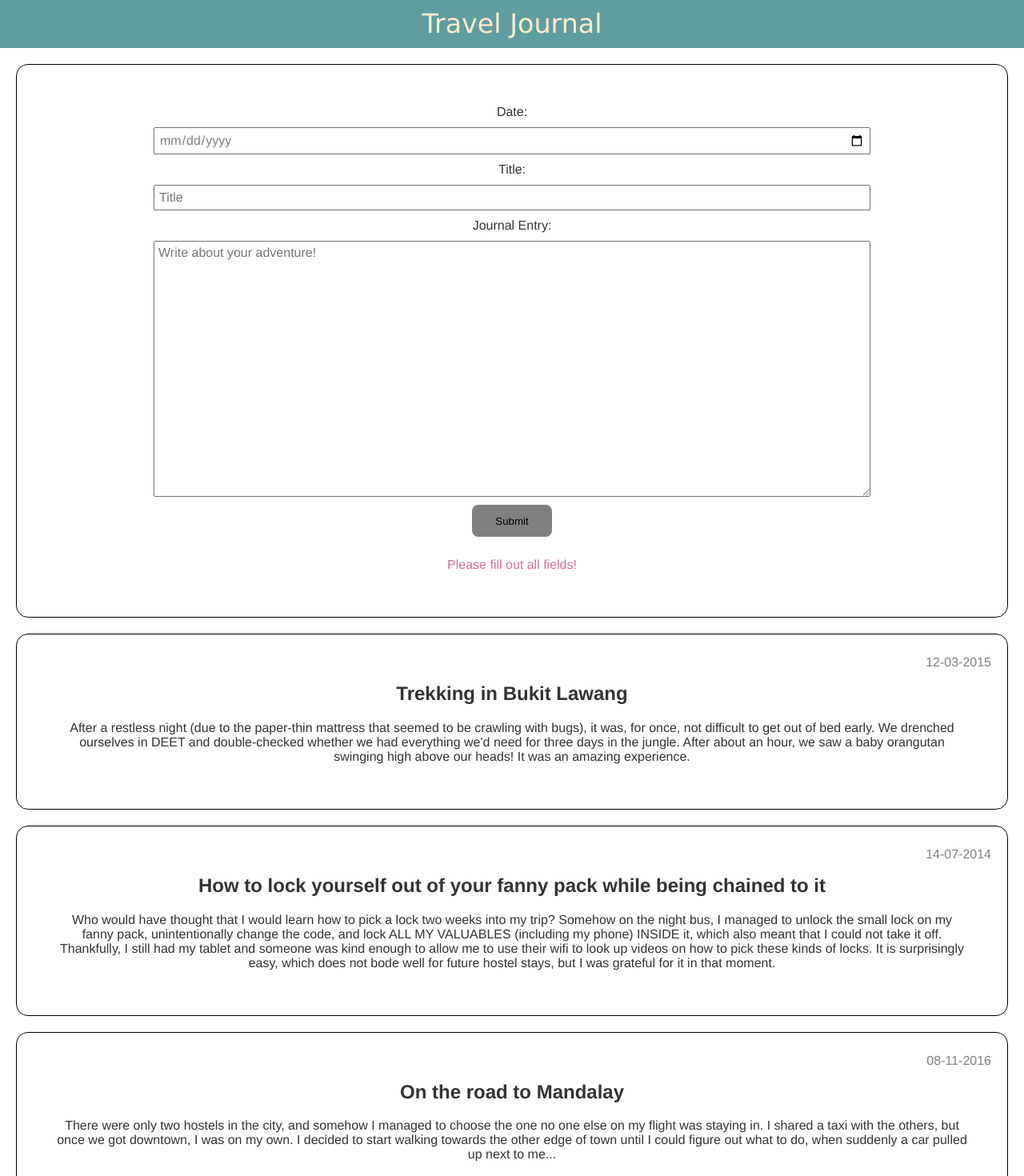
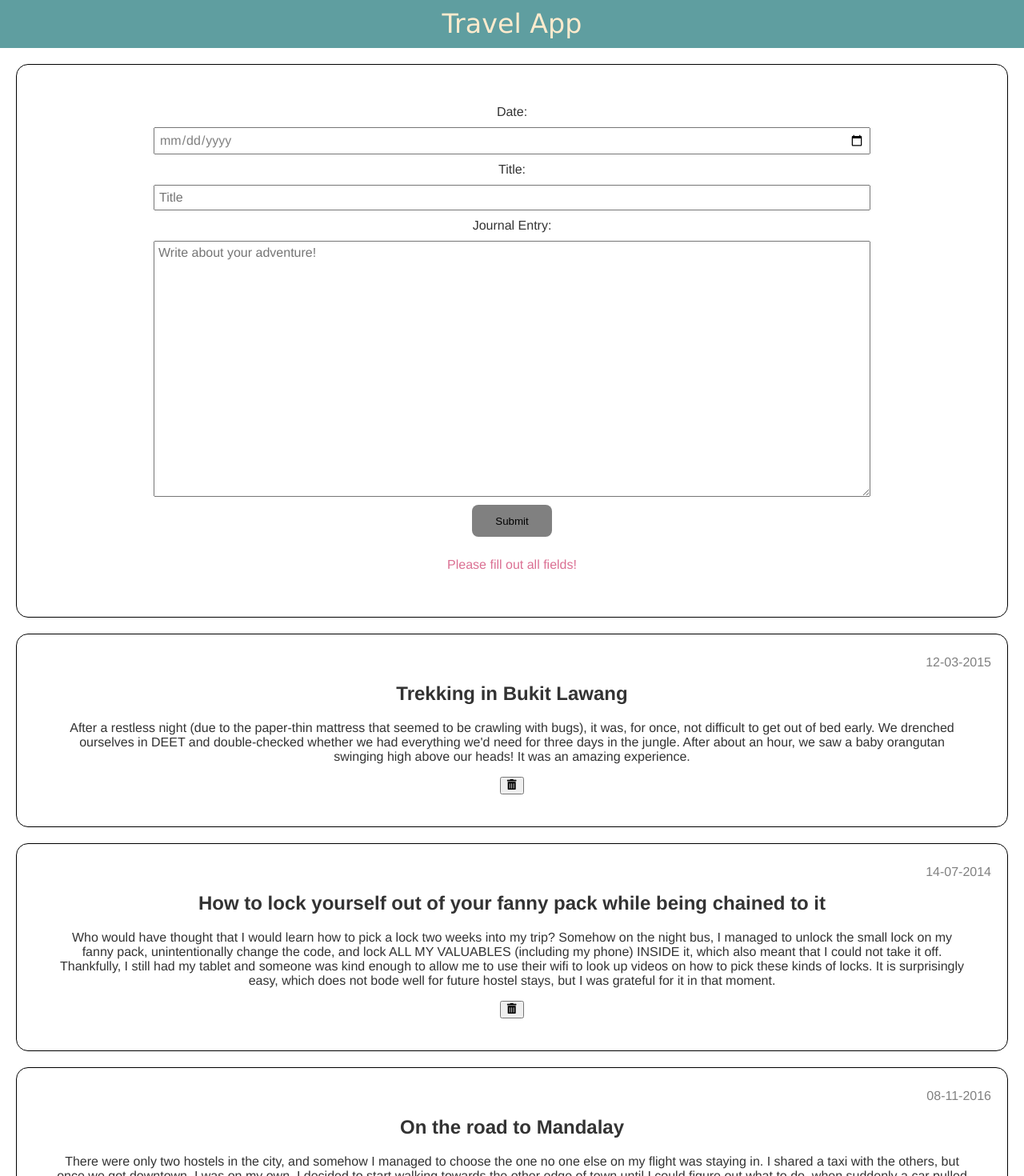
Before and after one commit to MaggieSchuetz/capstone-project, a React (Create React App) app: page / in a window 1280 px wide. Shown: the top 1470 px of the page at 80% size. Built offline with nearby package versions, Linux system fonts and the light colour scheme; a web font is replaced by a local one.

Commit message:
Add function delete entry with confirmation window

```diff
--- a/package.json
+++ b/package.json
@@ -8,6 +8,8 @@
     "@testing-library/user-event": "^13.5.0",
     "react": "^17.0.2",
     "react-dom": "^17.0.2",
+    "react-icons": "^4.3.1",
+    "react-modal": "^3.14.4",
     "react-scripts": "5.0.0",
     "styled-components": "^5.3.3",
     "uuid": "^8.3.2",
--- a/src/App.js
+++ b/src/App.js
@@ -2,7 +2,6 @@
 import { v4 as uuidv4 } from 'uuid';
 import { useState } from 'react';
 import GlobalStyle from './globalStyles';
-import styled from 'styled-components';
 import Header from './components/Header';
 import EntryList from './components/EntryList';
 import JournalEntries from './data/JournalEntries';
@@ -14,20 +13,21 @@ function App() {
     newEntry.id = uuidv4();
     setEntryContent([newEntry, ...entryContent]);
   };
-
+  const deleteEntry = id => {
+    if (window.confirm('Are you sure you want to delete this journal entry?')) {
+      setEntryContent(entryContent.filter(item => item.id !== id));
+    }
+  };
   return (
-    <AppContainer>
+    <>
       <GlobalStyle />
-      <Header text="Travel Journal" />
+      <Header text="Travel App" />
       <div className="AppContainer">
         <Form handleAdd={addJournalEntry} />
-        <EntryList content={entryContent} />
+        <EntryList content={entryContent} handleDelete={deleteEntry} />
       </div>
-    </AppContainer>
+    </>
   );
 }
 
-const AppContainer = styled.div`
-  height: 100vh;
-`;
 export default App;
--- a/src/components/EntryList.js
+++ b/src/components/EntryList.js
@@ -1,14 +1,14 @@
 import React from 'react';
 import JournalEntry from './JournalEntry';
 
-function EntryList({ content }) {
+function EntryList({ content, handleDelete }) {
   if (!content || content.length === 0) {
     return <p>You don't have any journal entries yet.</p>;
   }
   return (
     <div>
       {content.map(item => (
-        <JournalEntry key={item.id} item={item} />
+        <JournalEntry key={item.id} item={item} handleDelete={handleDelete} />
       ))}
     </div>
   );
--- a/src/components/JournalEntry.js
+++ b/src/components/JournalEntry.js
@@ -1,28 +1,30 @@
 import React from 'react';
 import Card from './shared/Card';
 import styled from 'styled-components';
+import { FaTrashAlt } from 'react-icons/fa';
 
-function JournalEntry({ item }) {
+function JournalEntry({ item, handleDelete }) {
   return (
     <Card>
-      <div className="text-display">
-        <Date>{item.date}</Date>
-        <h2>{item.title}</h2>
-        <p>{item.text}</p>
-      </div>
+      <Date>{item.date}</Date>
+      <h2>{item.title}</h2>
+      <p>{item.text}</p>
+      <button
+        onClick={() => {
+          handleDelete(item.id);
+        }}
+      >
+        <FaTrashAlt />
+      </button>
     </Card>
   );
 }
 
-const StyledDate = styled.p`
+const Date = styled.p`
   color: grey;
   position: absolute;
   top: 10px;
   right: 20px;
 `;
 
-function Date({ children }) {
-  return <StyledDate>{children}</StyledDate>;
-}
-
 export default JournalEntry;
```
Also changed, not shown: 1 other file (tests, documents, lock files or other folders).
